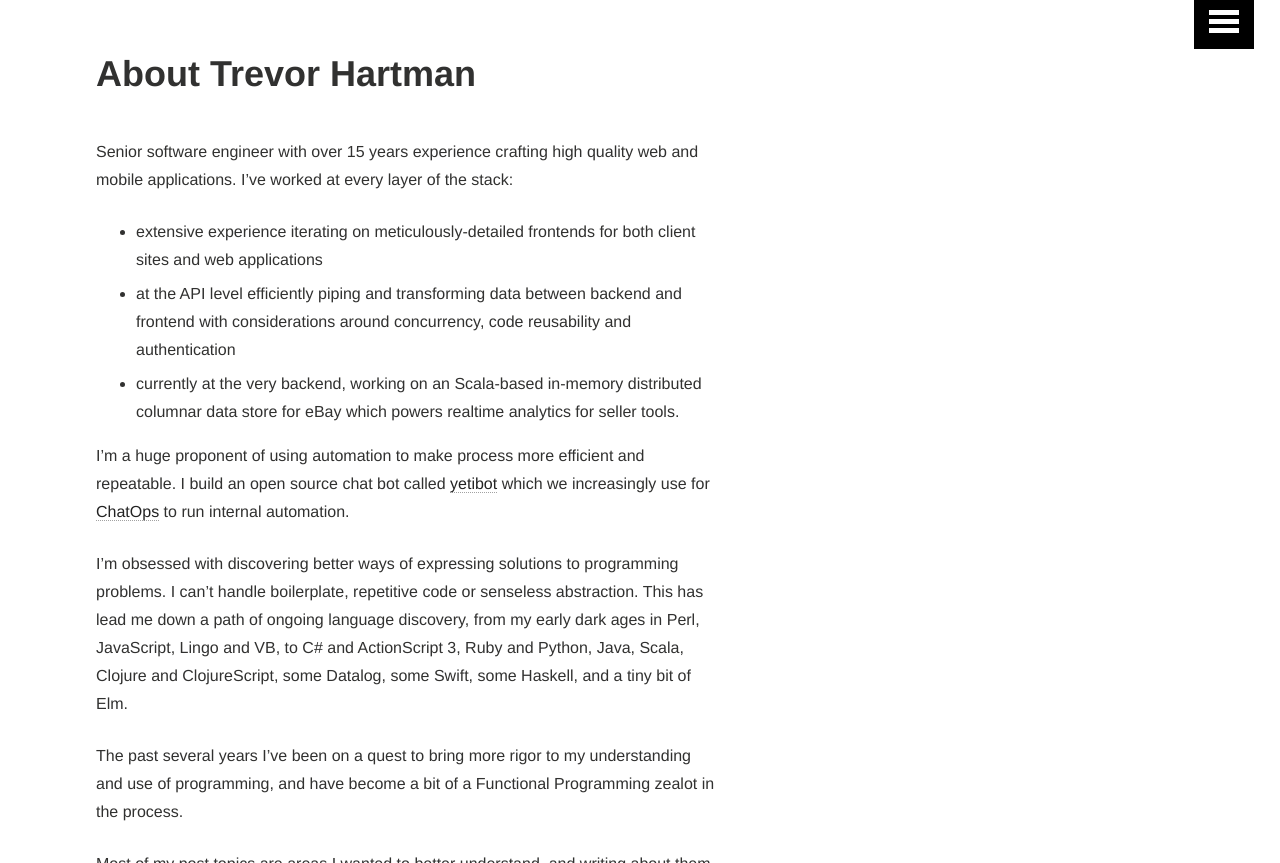
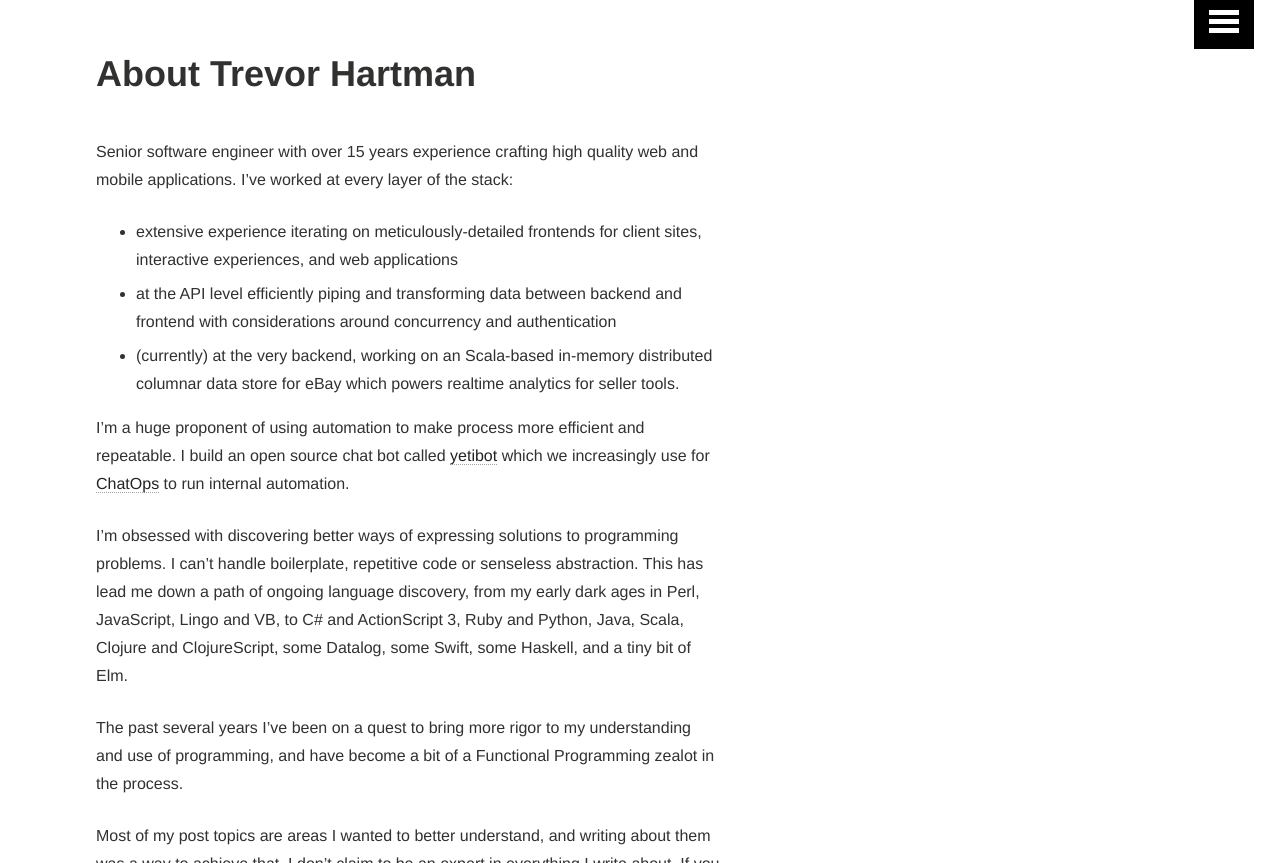
Before and after one commit to devth/devth.github.com, a Jekyll site: the page built from about.md, in a window 1280 px wide and 900 px high, scrolled down 379 px, cut to the strip 37-900 px from the top of the window. Built offline with Jekyll 4.4.1, drawn with Linux system fonts in a browser that asks for light colours; Markdown is read by kramdown in place of the engine named in the settings.

Commit message:
Improve About

```diff
--- a/about.md
+++ b/about.md
@@ -7,13 +7,13 @@ streetview: true
 Senior software engineer with over 15 years experience crafting high quality web
 and mobile applications. I've worked at every layer of the stack:
 
-- extensive experience iterating on meticulously-detailed frontends for both
-  client sites and web applications
+- extensive experience iterating on meticulously-detailed frontends for client
+  sites, interactive experiences, and web applications
 - at the API level efficiently piping and transforming data between backend and
-  frontend with considerations around concurrency, code reusability and
-  authentication
-- currently at the very backend, working on an Scala-based in-memory distributed
-  columnar data store for eBay which powers realtime analytics for seller tools.
+  frontend with considerations around concurrency and authentication
+- (currently) at the very backend, working on an Scala-based in-memory
+  distributed columnar data store for eBay which powers realtime analytics for
+  seller tools.
 
 I'm a huge proponent of using automation to make process more efficient and
 repeatable. I build an open source chat bot called
```
